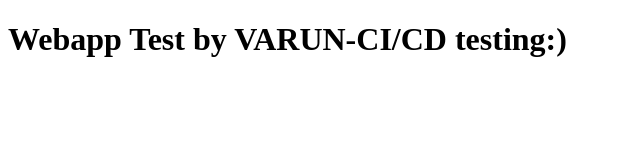
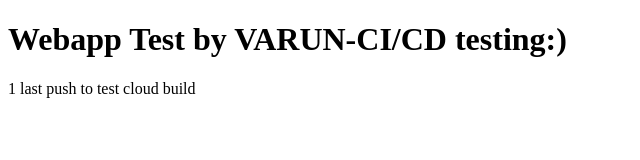
Before and after one commit to varungupta-d3v/varun-webapp, a plain HTML site: page index.html in a window 1280 px wide. Shown: the whole page, without its empty margins (0-640 px from the left). Drawn offline with Linux system fonts and the light colour scheme.

Commit message:
1 more push by Varun

```diff
--- a/index.html
+++ b/index.html
@@ -6,5 +6,6 @@
 </head>
 <body>
     <h1>Webapp Test by VARUN-CI/CD testing:)</h1>
+    <p>1 last push to test cloud build</p>
 </body>
 </html>
```
